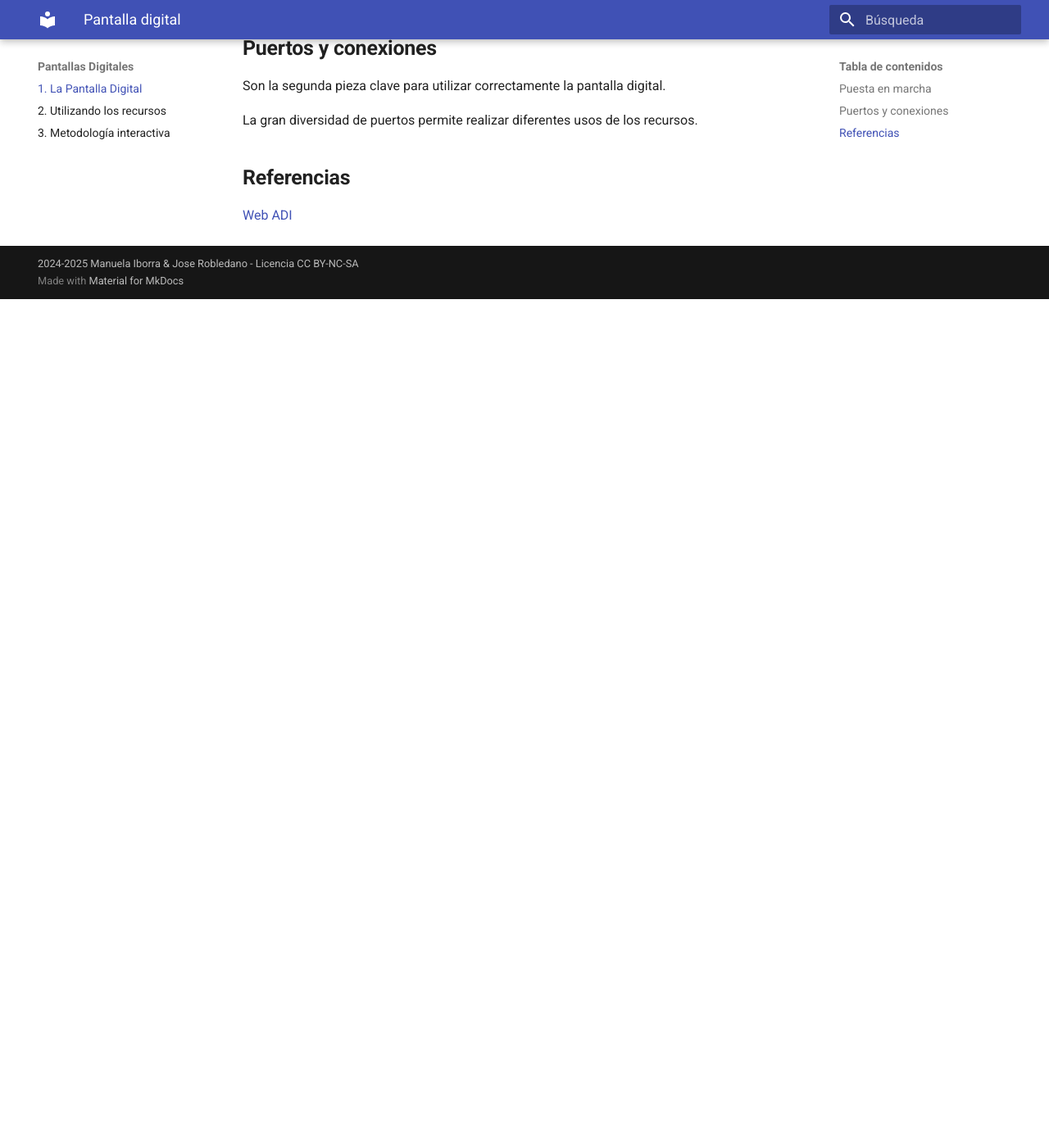
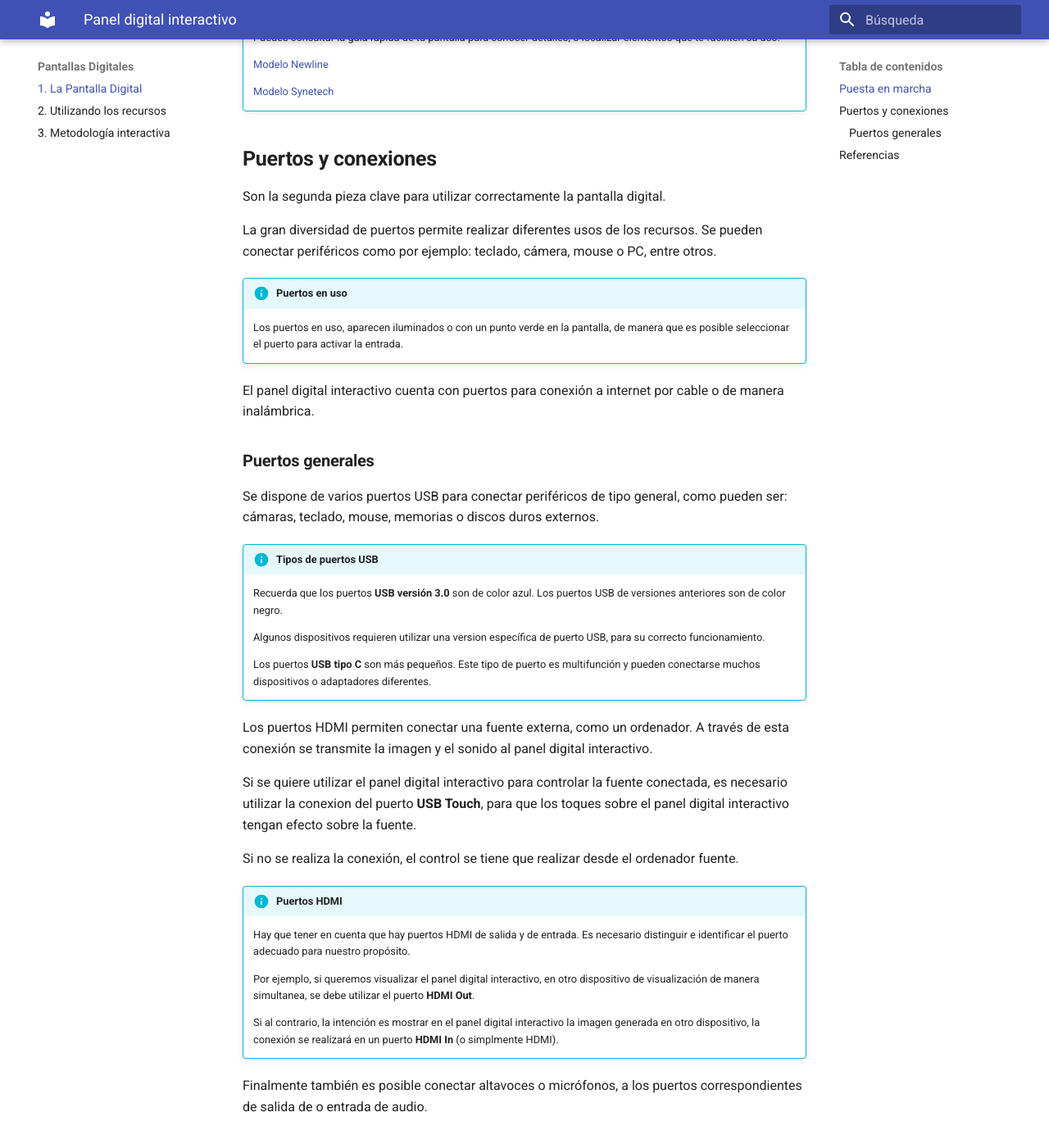
Before and after one commit to sever8a/pandigi, an MkDocs documentation site: the page built from docs/index.md, in a window 1280 px wide and 1400 px high, scrolled down 1209 px. Shown: the top 1396 px of the window at 82% size. Built offline with MkDocs 1.6.1 and Material for MkDocs 9.7.7, drawn with Linux system fonts in a browser that asks for light colours; before the commit the page ends 1574 px from its top, so only the background shows below that; some of the changed text lies outside the part shown.

Commit message:
mas indice

```diff
--- a/docs/index.md
+++ b/docs/index.md
@@ -1,20 +1,25 @@
 ---
-title: Pantalla digital
-summary: Conoce las carácterísticas técnicas básicas de la pantalla digital.
+title: Panel digital interactivo
+summary: Conoce las carácterísticas técnicas básicas de la panel digital interactivo.
 authors:
     - Manuela Iborra
     - Jose Robledano
 date: 2024-09-01
 ---
-# **La pantalla digital**
+# **Panel Digital Interactivo**
 
-También llamado **Panel Digital Interactivo**, forma parte del **Aula Digital Interactiva** promovida por la **Conselleria**. Esta infraestructura está considerada como una herramienta pedagógica para mejorar.
+Forma parte del **Aula Digital Interactiva** promovida por la **Conselleria**. Esta infraestructura está considerada como una herramienta pedagógica para mejorar.
 
-Actualmente se han distribuido dos modelos de pantalla:
+Se trata de un dispositivo de **visualización** que permite interactuar a través de toques en el panel.
+
+Actualmente se han distribuido dos modelos de panel interactivo digital:
 - Newline.
 - Synetech.
 
 La funcionalidad de ambos modelos es similar, sin embargo hay diferencias en la apariencia física.
+
+Entre otras características, utiliza el sistema operativo Android 11, de tamaño 65" para primaria 75" para secundaria y una resolución 4K UHD.
+
 
 !!! info "Sitio web informativo"
 
@@ -26,7 +31,7 @@ La funcionalidad de ambos modelos es similar, sin embargo hay diferencias en la
 
 ## **Puesta en marcha**
 
-Antes de poder utilizar la pantalla digital es necesario verificar que funciona correctamente.
+Antes de poder utilizar el panel digital interactivo es necesario verificar que funciona correctamente.
 
 Aunque puede parecer una acción obvia, el primer paso es asegurar que está encendida:
 - Verifica que está conectada a la corriente.
@@ -37,27 +42,68 @@ Aunque puede parecer una acción obvia, el primer paso es asegurar que está enc
 
     Hay que distinguir entre el **botón** y el **interruptor** de encendido.
 
-    El botón suele estar en la parte frontal, y muestra una iluminación cuando la pantalla esta en standby.
+    El botón suele estar en la parte frontal, y muestra una iluminación cuando el panel digital interactivo esta en standby.
 
     El **interruptor**, tiene dos posiciones, suele estar más escondido. Aunque en la documentación indica que está en el lateral derecho, según la versión puede estar en la parte inferior. Eso sí, nunca es visible desde el frente de la pantalla.
 
 
-Conocer bien el dispositivo físicamente, nos ayuda a conseguir seguridad para su uso. Ante cualquier incidente debemos ser capaces de realizar acciones de comprobación básicas que nos permitan, solventar el problema o conseguir alternativas para alcanzar nuestro propósito.
+Conocer bien el dispositivo físicamente, nos ayuda a conseguir seguridad para su uso. Ante cualquier incidente debemos ser capaces de realizar acciones de comprobación básicas que nos permitan, solventar el problema o conseguir soluciones alternativas para alcanzar nuestro propósito.
 
 
 !!! info "Guia rápida"
 
     Puedes consultar la guía rápida de tu pantalla para conocer detalles, o localizar elementos que te faciliten su uso.
 
-    [Newline](https://portal.edu.gva.es/pladigital/wp-content/uploads/sites/1192/2023/05/Guia-rapida-ADI-cas.pdf){:target="_blank"}
+    [Modelo Newline](https://portal.edu.gva.es/pladigital/wp-content/uploads/sites/1192/2023/05/Guia-rapida-ADI-cas.pdf){:target="_blank"}
 
-    [Synetech](https://portal.edu.gva.es/pladigital/wp-content/uploads/sites/1192/2024/06/Guia-rapida-ADI-23-24-Synetech_cas.pdf){:target="_blank"}
+    [Modelo Synetech](https://portal.edu.gva.es/pladigital/wp-content/uploads/sites/1192/2024/06/Guia-rapida-ADI-23-24-Synetech_cas.pdf){:target="_blank"}
 
 ## **Puertos y conexiones**
 
 Son la segunda pieza clave para utilizar correctamente la pantalla digital.
 
-La gran diversidad de puertos permite realizar diferentes usos de los recursos.
+La gran diversidad de puertos permite realizar diferentes usos de los recursos. Se pueden conectar periféricos como por ejemplo: teclado, cámera, mouse o PC, entre otros.
+
+
+
+!!! info "Puertos en uso"
+
+    Los puertos en uso, aparecen iluminados o con un punto verde en la pantalla, de manera que es posible seleccionar el puerto para activar la entrada.
+
+El panel digital interactivo cuenta con puertos para conexión a internet por cable o de manera inalámbrica.
+
+
+### **Puertos generales**
+
+Se dispone de varios puertos USB para conectar periféricos de tipo general, como pueden ser: cámaras, teclado, mouse, memorias o discos duros externos.
+
+!!! info "Tipos de puertos USB"
+
+    Recuerda que los puertos **USB versión 3.0** son de color azul. Los puertos USB de versiones anteriores son de color negro.
+
+    Algunos dispositivos requieren utilizar una version específica de puerto USB, para su correcto funcionamiento.
+
+    Los puertos **USB tipo C** son más pequeños. Este tipo de puerto es multifunción y pueden conectarse muchos dispositivos o adaptadores diferentes.
+
+Los puertos HDMI permiten conectar una fuente externa, como un ordenador. A través de esta conexión se transmite la imagen y el sonido al panel digital interactivo.
+
+Si se quiere utilizar el panel digital interactivo para controlar la fuente conectada, es necesario utilizar la conexion del puerto **USB Touch**, para que los toques sobre el panel digital interactivo tengan efecto sobre la fuente.
+
+Si no se realiza la conexión, el control se tiene que realizar desde el ordenador fuente.
+
+
+!!! info "Puertos HDMI"
+
+    Hay que tener en cuenta que hay puertos HDMI de salida y de entrada. Es necesario distinguir e identificar el puerto adecuado para nuestro propósito.
+
+    Por ejemplo, si queremos visualizar el panel digital interactivo, en otro dispositivo de visualización de manera simultanea, se debe utilizar el puerto **HDMI Out**.
+
+    Si al contrario, la intención es mostrar en el panel digital interactivo la imagen generada en otro dispositivo, la conexión se realizará en un puerto **HDMI In** (o simplmente HDMI).
+
+
+Finalmente también es posible conectar altavoces o micrófonos, a los puertos correspondientes de salida de o entrada de audio.
+
+
 ## **Referencias**
 
 [Web ADI](https://portal.edu.gva.es/pladigital/es/adi_cas/){:target="_blank"}
```
